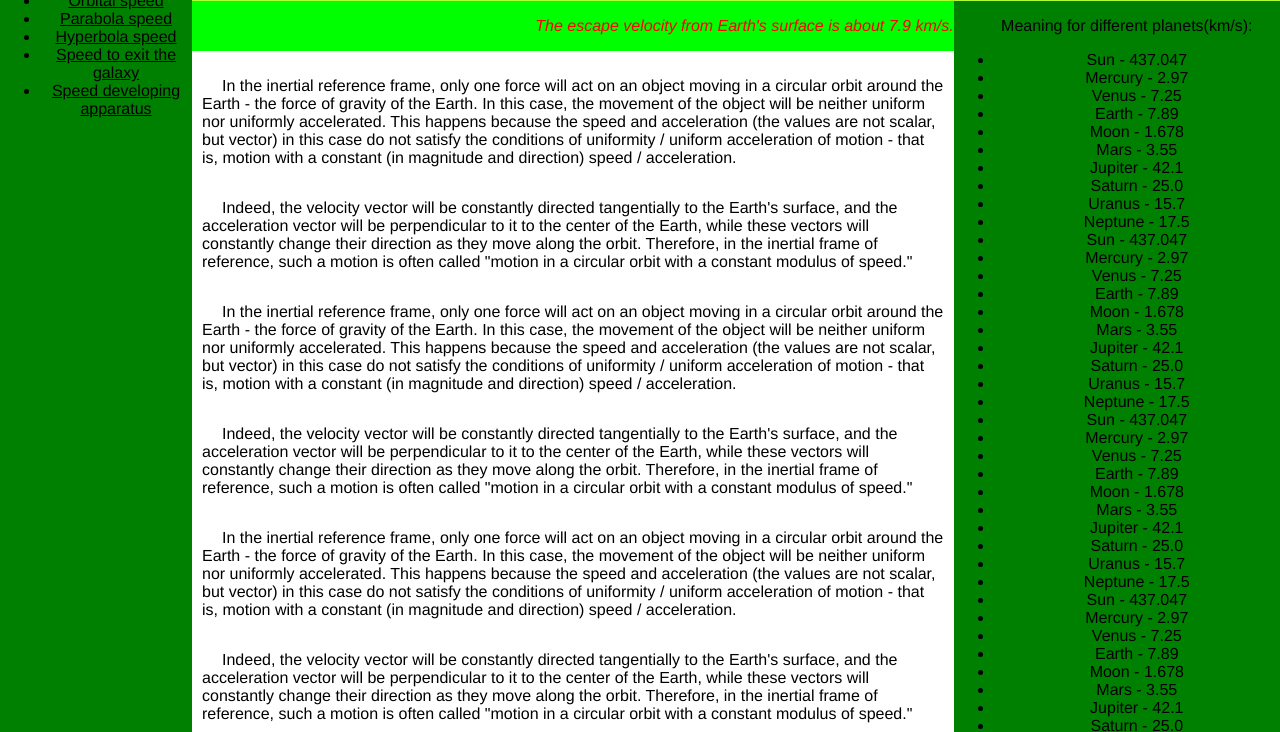
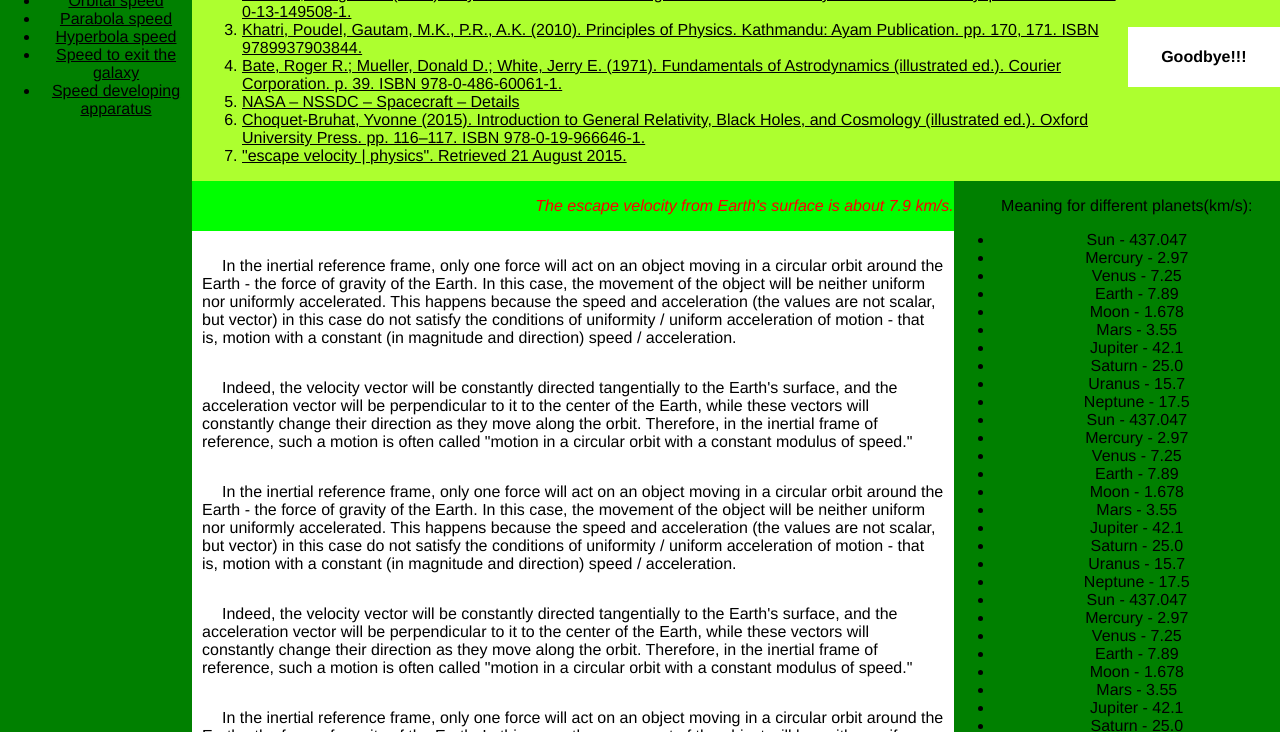
Before and after one commit to xtor007/lab2web2, a plain HTML site: page public/index.html in a window 1280 px wide. Shown: the part 67-799 px from the top of the page. Drawn offline with Linux system fonts and the light colour scheme.

Commit message:
change blocks

```diff
--- a/public/index.html
+++ b/public/index.html
@@ -1,6 +1,7 @@
 <html>
 
 	<head>
+		<script src="../scripts/changeBlocks.js"></script>
 		<meta name="viewport" content="width=device-width, initial-scale=1.0">
 		<link rel="stylesheet" href="styles/main.css">
 		<title>Orbital speed</title>
--- /dev/null
+++ b/scripts/changeBlocks.js
@@ -0,0 +1,7 @@
+window.onload = function() {
+  let block2 = document.querySelector("header");
+  let block6 = document.querySelector("footer");
+  let tmp = block2.innerHTML;
+  block2.innerHTML = block6.innerHTML;
+  block6.innerHTML = tmp;
+}
```
